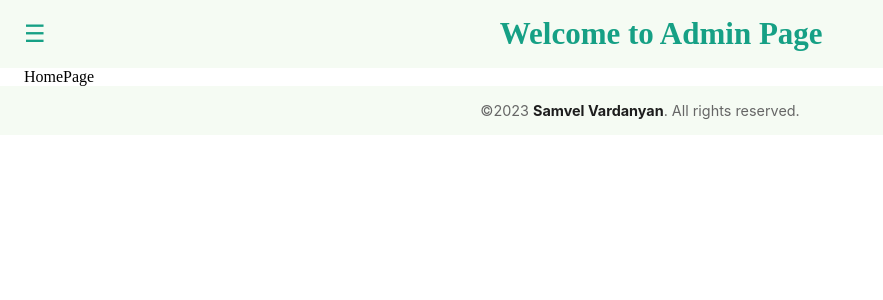
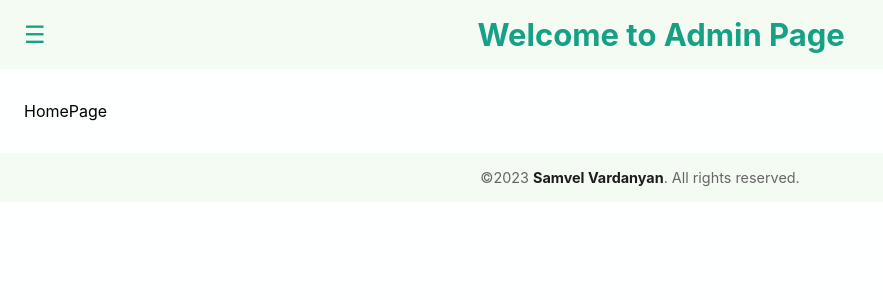
Before and after one commit to DeveloperSamvel/redux-toolkit, a React (Create React App) app: page / in a window 1280 px wide. Shown: the top 300 px of the page, without its empty margins (0-883 px from the left). Built offline with nearby package versions, Linux system fonts and the light colour scheme; sample sign-in values are in the browser's storage.

Commit message:
fixed style sidebar menu

```diff
--- a/src/components/LoginContent/LoginContent.css
+++ b/src/components/LoginContent/LoginContent.css
@@ -1,16 +1,16 @@
-#login-form-root{
+#login-form-root {
   background: #d3edce3d;
   overflow: hidden;
   height: 96vh;
 }
-::selection{
-  background: rgba(26,188,156,0.3);
+::selection {
+  background: rgba(26, 188, 156, 0.3);
 }
-.wrapper{
+.wrapper {
   max-width: 376px;
   background: #fff;
   border-radius: 5px;
-  box-shadow: 0px 20px 50px 18px rgba(0,0,0,0.1);
+  box-shadow: 0px 20px 50px 18px rgba(0, 0, 0, 0.1);
   padding: 2rem;
   position: relative;
   top: 50%;
@@ -24,21 +24,20 @@
   color: #1d1d1d;
   font-size: 2rem;
   font-weight: 700;
-  font-family: -apple-system, BlinkMacSystemFont, 'Segoe UI', 'Roboto', 'Oxygen', 'Ubuntu', 'Cantarell', 'Fira Sans', 'Droid Sans', 'Helvetica Neue', sans-serif;
   display: flex;
   align-items: center;
   justify-content: center;
 }
-.wrapper .form{
+.wrapper .form {
   padding: 2rem 0.5rem 1rem 0.5rem;
 }
-.wrapper .form .row{
+.wrapper .form .row {
   width: 100%;
   height: 45px;
   margin-bottom: 15px;
   position: relative;
 }
-.wrapper .form .row input{
+.wrapper .form .row input {
   all: unset;
   height: 100%;
   width: calc(100% - 4px - 4rem);
@@ -47,7 +46,6 @@
   border-radius: 5px;
   border: 1px solid lightgrey;
   font-size: 16px;
-  font-family: -apple-system, BlinkMacSystemFont, 'Segoe UI', 'Roboto', 'Oxygen', 'Ubuntu', 'Cantarell', 'Fira Sans', 'Droid Sans', 'Helvetica Neue', sans-serif;
   transition: all 0.3s ease;
   box-shadow: 0px 0px 2px 2px white inset;
 }
@@ -55,13 +53,12 @@
 .form .row input:-internal-autofill-selected {
   background-color: red !important;
   box-shadow: 0px 0px 0px 50px white inset;
-  font-family: -apple-system, BlinkMacSystemFont, 'Segoe UI', 'Roboto', 'Oxygen', 'Ubuntu', 'Cantarell', 'Fira Sans', 'Droid Sans', 'Helvetica Neue', sans-serif;
 }
-.form .row input::placeholder{
+.form .row input::placeholder {
   color: #999;
 }
 .wrapper .form .row i,
-.wrapper .form .row .svg-container{
+.wrapper .form .row .svg-container {
   position: absolute;
   width: 47px;
   height: 100%;
@@ -86,7 +83,7 @@
   cursor: pointer;
   transition: 0.5s;
 }
-.form .button:hover{
+.form .button:hover {
   color: #d3edce;
   background: #16a085;
 }
--- a/src/components/ServicesContent/ServiceCard/ServiceCard.css
+++ b/src/components/ServicesContent/ServiceCard/ServiceCard.css
@@ -3,7 +3,6 @@
     flex-wrap: wrap;
     justify-content: center;
     gap: 40px;
-    margin: 32px 0;
 }
 .card {
     width: 25%;
@@ -57,7 +56,6 @@
 
 .card-footer .card-text {
     color: #1d1d1d;
-    font-family: Pt-Sans,Arial-AMU-Regular,Arial,sans-serif;
     font-size: 20px;
     font-weight: bold;
 }
--- a/src/index.css
+++ b/src/index.css
@@ -1,4 +1,7 @@
 * {
-    margin: 0;
-    padding: 0;
+  margin: 0;
+  padding: 0;
+  font-family: -apple-system, BlinkMacSystemFont, "Segoe UI", "Roboto", "Oxygen",
+    "Ubuntu", "Cantarell", "Fira Sans", "Droid Sans", "Helvetica Neue",
+    sans-serif;
 }
--- a/src/layouts/Admin/AdminLayout.css
+++ b/src/layouts/Admin/AdminLayout.css
@@ -1,3 +1,4 @@
 .admin-layout-container {
   display: flex;
+  background: #feffff;
 }
--- a/src/layouts/Admin/MainContent/Footer/Footer.css
+++ b/src/layouts/Admin/MainContent/Footer/Footer.css
@@ -3,9 +3,6 @@
     justify-content: center;
     padding: 1rem 2rem;
     background: #d3edce3d;
-    font-family: -apple-system, BlinkMacSystemFont, 'Segoe UI', 'Roboto', 'Oxygen',
-        'Ubuntu', 'Cantarell', 'Fira Sans', 'Droid Sans', 'Helvetica Neue',
-        sans-serif;
 }
 
 .main-content-footer-copyright {
--- a/src/layouts/Admin/MainContent/MainContent.css
+++ b/src/layouts/Admin/MainContent/MainContent.css
@@ -3,5 +3,5 @@
 }
 
 .main-content-body {
-  padding: 0 1.5rem;
+  padding: 2rem 1.5rem;
 }
--- a/src/layouts/Admin/Sidebar/SidebarMenu.css
+++ b/src/layouts/Admin/Sidebar/SidebarMenu.css
@@ -29,9 +29,39 @@
 }
 
 .sidebar-menu-body {
-  padding-left: 2rem;
+  padding: 1rem 0.5rem 0rem 0.5rem;
   display: flex;
   flex-direction: column;
+}
+
+.sidebar-menu-body-link {
+  text-decoration: none;
+  font-size: 1rem;
+  border: 1px solid transparent;
+  border-radius: .25rem;
+  padding: .5rem .75rem;
+  margin-bottom: .25rem;
+}
+
+.sidebar-menu-body-link.active {
+  color: #1877f2;
+  border-color: #e9e9e9;
+  background-color: #d3edcd3d;
+}
+
+.sidebar-menu-body-link.active,
+.sidebar-menu-body-link.hover {
+  color: #1877f2;
+}
+
+.sidebar-menu-body-link:active,
+.sidebar-menu-body-link:focus {
+  color: initial;
+}
+
+.sidebar-menu-body-link:hover:not(.active) {
+  border-color: #e9e9e9;
+  background-color: #f0f2f4;
 }
 
 .sidebar-menu-body-log-out {
@@ -41,7 +71,7 @@
   color: #fff;
   font-size: 20px;
   padding: 10px 10px;
-  background-color: #16a085;
+  background-color: #637381;
   border-radius: 5px;
   cursor: pointer;
 }
--- a/src/layouts/Admin/Sidebar/SidebarMenu.js
+++ b/src/layouts/Admin/Sidebar/SidebarMenu.js
@@ -2,10 +2,13 @@ import { Link } from "react-router-dom";
 import { FontAwesomeIcon } from "@fortawesome/react-fontawesome";
 import { faRightFromBracket } from "@fortawesome/free-solid-svg-icons";
 import logo from '../../../static/images/logo.png';
+import { useLocation } from 'react-router-dom';
 import "./SidebarMenu.css";
 
 
 function SidebarMenu({ handleLogOutUser, open }) {
+  let location = useLocation().pathname;
+
   return (
     <div className={`sidebar-menu ${open ? "open" : ""}`}>
       <div className="sidebar-menu-header">
@@ -13,8 +16,12 @@ function SidebarMenu({ handleLogOutUser, open }) {
         <h2 className="sidebar-menu-header-h2">Admin Menu</h2>
       </div>
       <div className="sidebar-menu-body">
-        <Link to="/">Home</Link>
-        <Link to="/services">Services</Link>
+        <Link className={`sidebar-menu-body-link ${location === "/" ? "active" : ""}`} to="/">
+          Home
+        </Link>
+        <Link className={`sidebar-menu-body-link ${location === "/services" ? "active" : ""}`} to="/services">
+          Services
+        </Link>
         <button className="sidebar-menu-body-log-out" onClick={handleLogOutUser}>
           <FontAwesomeIcon icon={faRightFromBracket} />
         </button>
```
